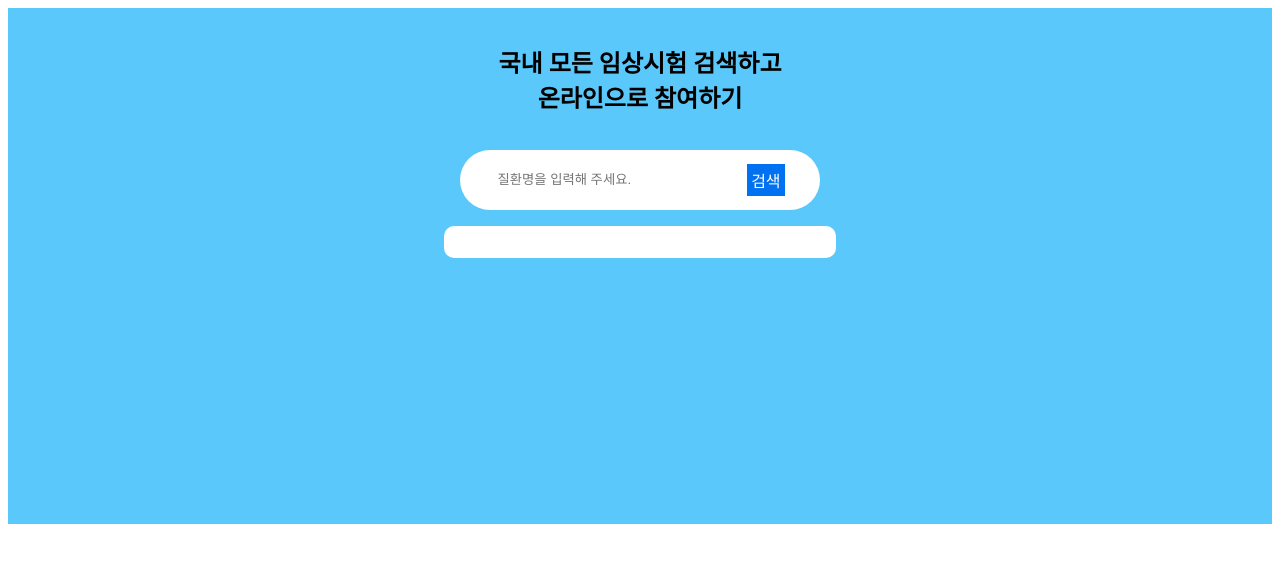
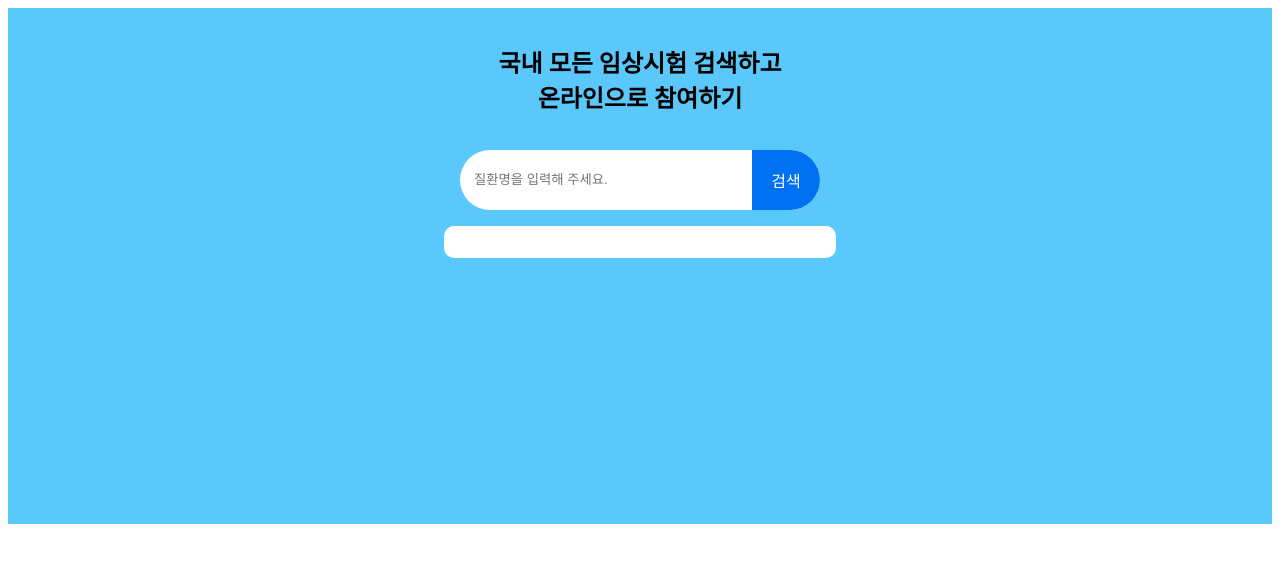
Before and after one commit to ssori0421/search-seggestion, a React (Vite) app: page / in a window 1280 px wide. Shown: the top 562 px of the page. Built offline with nearby package versions, Linux system fonts and the light colour scheme.

Commit message:
feat: css 수정

```diff
--- a/src/components/Search/SearchBar/searchBar.module.scss
+++ b/src/components/Search/SearchBar/searchBar.module.scss
@@ -6,14 +6,15 @@
   border-radius: 32px;
   display: flex;
   justify-content: center;
+  overflow: hidden;
 }
 
 .searchInutWrapper {
   width: 360px;
-  // height: 100%;
   display: flex;
-  justify-content: space-around;
+  justify-content: space-between;
   align-items: center;
+  padding-left: 12px;
 }
 
 .searchInput {
@@ -26,4 +27,9 @@
   color: var(--color-white);
   padding: 4px;
   font-weight: 400;
+  height: 100%;
+  width: 60px;
+  display: flex;
+  align-items: center;
+  justify-content: center;
 }
```
